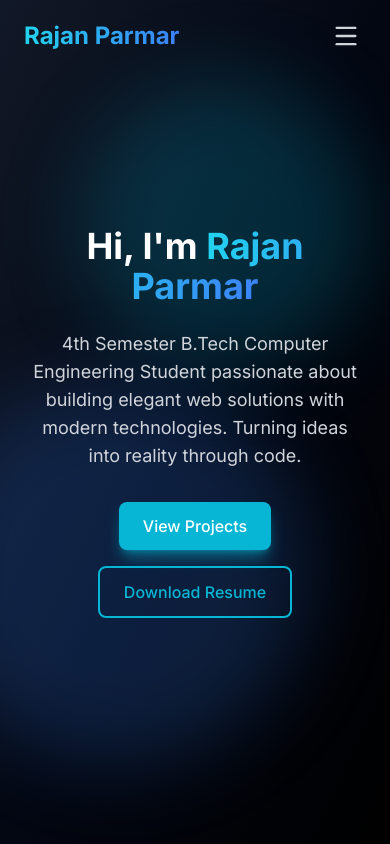
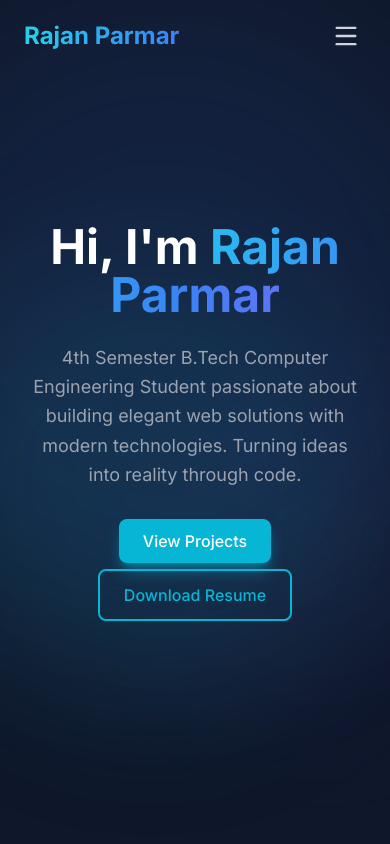
Before and after one commit to rajan-parmar-23102006/rajanparmar, a Next.js app in the folder rajan-portfolio/: page / in a window 390 px wide. Shown: the top 844 px of the page. Built offline with nearby package versions, Linux system fonts and the light colour scheme.

Commit message:
Revert "mobile responsive , zero free lagging"
This reverts commit d5c32a6ee825c4807687142f0b1705a1fc224857.

```diff
--- a/rajan-portfolio/app/globals.css
+++ b/rajan-portfolio/app/globals.css
@@ -13,8 +13,7 @@ html {
 }
 
 body {
-  background: linear-gradient(to bottom right, #111827, #030712, #000000);
-  background-attachment: fixed;
+  background-color: #0f172a;
   color: #ffffff;
   font-family: 'Inter', system-ui, -apple-system, sans-serif;
   overflow-x: hidden;
@@ -34,7 +33,7 @@ body {
 }
 
 ::-webkit-scrollbar-track {
-  background: #0a0a0a;
+  background: #1e293b;
 }
 
 ::-webkit-scrollbar-thumb {
@@ -65,53 +64,3 @@ body {
     }
   }
 }
-
-/* ===== PERFORMANCE OPTIMIZATIONS ===== */
-
-/* Mobile Performance Optimization */
-@media (max-width: 767px) {
-  /* Reduce blur intensity on mobile for better performance */
-  .blur-3xl {
-    filter: blur(40px) !important;
-  }
-
-  /* Hardware acceleration for smoother animations */
-  section {
-    transform: translateZ(0);
-    will-change: transform;
-    -webkit-backface-visibility: hidden;
-    backface-visibility: hidden;
-  }
-
-  /* Optimize motion elements */
-  [class*="motion"] {
-    will-change: opacity, transform;
-  }
-}
-
-/* GPU acceleration for animated elements */
-.blur-3xl {
-  transform: translateZ(0);
-  will-change: transform;
-}
-
-/* Optimize images and media */
-img, video {
-  content-visibility: auto;
-}
-
-/* Reduce animation complexity for users who prefer it */
-@media (prefers-reduced-motion: reduce) {
-  *,
-  *::before,
-  *::after {
-    animation-duration: 0.01ms !important;
-    animation-iteration-count: 1 !important;
-    transition-duration: 0.01ms !important;
-    scroll-behavior: auto !important;
-  }
-
-  .blur-3xl {
-    animation: none !important;
-  }
-}
--- a/rajan-portfolio/components/Contact.tsx
+++ b/rajan-portfolio/components/Contact.tsx
@@ -70,7 +70,7 @@ export default function Contact() {
                   required
                   value={formData.name}
                   onChange={(e) => setFormData({ ...formData, name: e.target.value })}
-                  className="w-full px-4 py-3 bg-gray-950/80 border border-gray-700/50 rounded-lg focus:border-cyan-500 focus:outline-none text-white backdrop-blur-sm"
+                  className="w-full px-4 py-3 bg-gray-800 border border-gray-700 rounded-lg focus:border-cyan-500 focus:outline-none text-white"
                   placeholder="Your name"
                   disabled={status === "sending"}
                 />
@@ -83,7 +83,7 @@ export default function Contact() {
                   required
                   value={formData.email}
                   onChange={(e) => setFormData({ ...formData, email: e.target.value })}
-                  className="w-full px-4 py-3 bg-gray-950/80 border border-gray-700/50 rounded-lg focus:border-cyan-500 focus:outline-none text-white backdrop-blur-sm"
+                  className="w-full px-4 py-3 bg-gray-800 border border-gray-700 rounded-lg focus:border-cyan-500 focus:outline-none text-white"
                   placeholder="your.email@example.com"
                   disabled={status === "sending"}
                 />
@@ -96,7 +96,7 @@ export default function Contact() {
                   rows={5}
                   value={formData.message}
                   onChange={(e) => setFormData({ ...formData, message: e.target.value })}
-                  className="w-full px-4 py-3 bg-gray-950/80 border border-gray-700/50 rounded-lg focus:border-cyan-500 focus:outline-none text-white resize-none backdrop-blur-sm"
+                  className="w-full px-4 py-3 bg-gray-800 border border-gray-700 rounded-lg focus:border-cyan-500 focus:outline-none text-white resize-none"
                   placeholder="Your message..."
                   disabled={status === "sending"}
                 />
--- a/rajan-portfolio/components/Footer.tsx
+++ b/rajan-portfolio/components/Footer.tsx
@@ -5,7 +5,7 @@ import { Github, Linkedin, Mail } from "lucide-react";
 
 export default function Footer() {
   return (
-    <footer className="bg-black/50 border-t border-gray-800/50 py-8 backdrop-blur-sm">
+    <footer className="bg-gray-900 border-t border-gray-800 py-8">
       <div className="max-w-6xl mx-auto px-6">
         <div className="flex flex-col md:flex-row justify-between items-center gap-4">
           <p className="text-gray-400 text-center md:text-left">
--- a/rajan-portfolio/components/Hero.tsx
+++ b/rajan-portfolio/components/Hero.tsx
@@ -3,109 +3,112 @@
 import { motion } from "framer-motion";
 import Button from "./ui/Button";
 import { personalInfo } from "@/data/personalInfo";
-import { useReducedMotion } from "@/hooks/useReducedMotion";
 
 export default function Hero() {
-  // Use optimized hook for detecting reduced motion needs
-  const reduceMotion = useReducedMotion();
+  return (
+    <section id="home" className="min-h-screen flex items-center justify-center relative overflow-hidden">
+      {/* Animated Background Gradient
+      <div className="absolute inset-0 bg-gradient-to-br from-gray-900 via-gray-800 to-gray-900">
+        <div className="absolute inset-0 bg-gradient-to-tr from-cyan-500/10 via-transparent to-blue-500/10 animate-pulse" />
+      </div> */}
 
-  return (
-    <section
-      id="home"
-      className="relative min-h-screen flex items-center justify-center overflow-hidden"
-    >
-      {/* Animated Background Gradient */}
-      <div className="absolute inset-0 bg-gradient-to-br from-gray-900 via-gray-950 to-black" />
-
-      {/* Floating Animated Orbs - Simplified on Mobile */}
+      {/* Floating Animated Orbs */}
+      <div className="absolute inset-0 overflow-hidden pointer-events-none">
         <motion.div
-        className="absolute top-20 left-20 w-72 h-72 bg-cyan-500/20 rounded-full blur-3xl"
-        style={{ willChange: reduceMotion ? 'auto' : 'transform' }}
-        animate={
-          reduceMotion
-            ? {} // No animation on mobile
-            : {
-                x: [0, 30, 0],
-                y: [0, 50, 0],
-              }
-        }
-        transition={
-          reduceMotion
-            ? {}
-            : {
-                duration: 8,
+          className="absolute top-1/4 -left-20 w-96 h-96 bg-cyan-400/10 rounded-full blur-3xl"
+          animate={{
+            y: [0, 100, 0],
+            x: [0, 50, 0],
+            scale: [1, 1.2, 1],
+          }}
+          transition={{
+            duration: 20,
             repeat: Infinity,
-                ease: "linear",
-              }
-        }
+            ease: "easeInOut"
+          }}
         />
         <motion.div
-        className="absolute bottom-20 right-20 w-96 h-96 bg-blue-500/20 rounded-full blur-3xl"
-        style={{ willChange: reduceMotion ? 'auto' : 'transform' }}
-        animate={
-          reduceMotion
-            ? {} // No animation on mobile
-            : {
-                x: [0, -40, 0],
-                y: [0, -30, 0],
-              }
-        }
-        transition={
-          reduceMotion
-            ? {}
-            : {
+          className="absolute bottom-1/4 -right-20 w-[500px] h-[500px] bg-blue-500/10 rounded-full blur-3xl"
+          animate={{
+            y: [0, -80, 0],
+            x: [0, -60, 0],
+            scale: [1, 1.3, 1],
+          }}
+          transition={{
+            duration: 18,
+            repeat: Infinity,
+            ease: "easeInOut"
+          }}
+        />
+        <motion.div
+          className="absolute top-1/2 left-1/2 w-64 h-64 bg-purple-500/5 rounded-full blur-3xl"
+          animate={{
+            scale: [1, 1.5, 1],
+            opacity: [0.3, 0.6, 0.3],
+          }}
+          transition={{
             duration: 10,
             repeat: Infinity,
-                ease: "linear",
-              }
-        }
+            ease: "easeInOut"
+          }}
         />
+      </div>
 
       {/* Content */}
-      <div className="relative z-10 max-w-5xl mx-auto px-6 text-center">
+      <div className="relative z-10 text-center px-6 max-w-5xl">
         {/* Main Title with Scale Animation */}
         <motion.h1
-          className="text-4xl md:text-6xl lg:text-7xl font-bold mb-6"
-          initial={{ opacity: 0, scale: reduceMotion ? 1 : 0.8 }}
-          animate={{ opacity: 1, scale: 1 }}
+          className="text-5xl md:text-7xl font-bold mb-6"
+          initial={{ opacity: 0, scale: 0.8, y: 30 }}
+          animate={{ opacity: 1, scale: 1, y: 0 }}
           transition={{
-            duration: reduceMotion ? 0.3 : 0.8,
-            type: reduceMotion ? "tween" : "spring",
-            damping: 15,
+            duration: 0.8,
+            type: "spring",
+            stiffness: 100
           }}
         >
           Hi, I'm{" "}
-          <span className="bg-gradient-to-r from-cyan-400 to-blue-500 bg-clip-text text-transparent">
+          <span className="bg-gradient-to-r from-cyan-400 via-blue-500 to-purple-500 bg-clip-text text-transparent animate-gradient">
             {personalInfo.name}
           </span>
         </motion.h1>
 
         {/* Description with Fade-in */}
         <motion.p
-          className="text-lg md:text-xl text-gray-300 mb-8 max-w-3xl mx-auto"
-          initial={{ opacity: 0, y: reduceMotion ? 0 : 20 }}
+          className="text-gray-400 text-lg mb-10 max-w-2xl mx-auto leading-relaxed"
+          initial={{ opacity: 0, y: 30 }}
           animate={{ opacity: 1, y: 0 }}
-          transition={{ duration: reduceMotion ? 0.3 : 0.6, delay: reduceMotion ? 0.1 : 0.3 }}
+          transition={{ duration: 0.8, delay: 0.5 }}
         >
-          4th Semester B.Tech Computer Engineering Student passionate about
-          building elegant web solutions with modern technologies. Turning ideas
-          into reality through code.
+          4th Semester B.Tech Computer Engineering Student passionate about building
+          elegant web solutions with modern technologies. Turning ideas into reality through code.
         </motion.p>
 
         {/* Buttons with Stagger Animation */}
+        {/* Buttons with Stagger Animation */}
         <motion.div
-          className="flex flex-col sm:flex-row gap-4 justify-center items-center"
-          initial={{ opacity: 0, y: reduceMotion ? 0 : 20 }}
+          className="flex flex-wrap gap-4 justify-center items-center"
+          initial={{ opacity: 0, y: 30 }}
           animate={{ opacity: 1, y: 0 }}
-          transition={{ duration: reduceMotion ? 0.3 : 0.6, delay: reduceMotion ? 0.2 : 0.5 }}
+          transition={{ duration: 0.8, delay: 0.7 }}
         >
-          <Button href="#projects" variant="primary">
-            View Projects
-          </Button>
-          <Button href="/resume.pdf" variant="secondary" download>
-            Download Resume
-          </Button>
+          <motion.div
+            whileHover={{ scale: 1.05 }}
+            whileTap={{ scale: 0.95 }}
+          >
+            <Button href="#projects">View Projects</Button>
           </motion.div>
+          <motion.div
+            whileHover={{ scale: 1.05 }}
+            whileTap={{ scale: 0.95 }}
+            className="inline-flex"
+          >
+            <a href="/RajanParmar_resume.pdf" download="RajanParmar_resume.pdf">
+              <Button variant="secondary">Download Resume</Button>
+            </a>
+          </motion.div>
+        </motion.div>
+
       </div>
     </section>
   );
--- a/rajan-portfolio/components/Navbar.tsx
+++ b/rajan-portfolio/components/Navbar.tsx
@@ -42,7 +42,7 @@ export default function Navbar() {
       <nav
         className={`fixed top-0 w-full z-50 transition-all duration-300 ${
           scrolled
-            ? "bg-black/90 backdrop-blur-lg shadow-lg border-b border-gray-800/50"
+            ? "bg-gray-900/95 backdrop-blur-lg shadow-lg border-b border-gray-800"
             : "bg-transparent"
         }`}
       >
@@ -85,12 +85,12 @@ export default function Navbar() {
         <>
           {/* Backdrop */}
           <div
-            className="fixed inset-0 bg-black/90 z-40 md:hidden"
+            className="fixed inset-0 bg-black/80 z-40 md:hidden"
             onClick={() => setIsOpen(false)}
           />
 
           {/* Menu Panel */}
-          <div className="fixed top-0 right-0 bottom-0 w-[280px] bg-gray-950 border-l border-gray-800/50 z-40 md:hidden shadow-2xl">
+          <div className="fixed top-0 right-0 bottom-0 w-[280px] bg-gray-900 border-l border-gray-800 z-40 md:hidden shadow-2xl">
             {/* Menu Content */}
             <div className="flex flex-col h-full pt-24 px-8">
               {/* Navigation Links */}
--- a/rajan-portfolio/components/Projects.tsx
+++ b/rajan-portfolio/components/Projects.tsx
@@ -7,7 +7,7 @@ import { ExternalLink, Github } from "lucide-react";
 
 export default function Projects() {
   return (
-    <SectionWrapper id="projects" className="bg-black/30">
+    <SectionWrapper id="projects" className="bg-gray-900/50">
       <div className="max-w-7xl w-full">
         <motion.h2
           className="text-4xl md:text-5xl font-bold text-center mb-16"
@@ -28,7 +28,7 @@ export default function Projects() {
               viewport={{ once: true }}
               transition={{ delay: index * 0.1 }}
             >
-              <div className="group relative h-full bg-gray-900/60 backdrop-blur-sm border border-gray-700/50 rounded-xl p-6 hover:border-cyan-500 transition-all duration-300 overflow-hidden">
+              <div className="group relative h-full bg-gray-800/50 backdrop-blur-sm border border-gray-700 rounded-xl p-6 hover:border-cyan-500 transition-all duration-300 overflow-hidden">
                 {/* Gradient Background */}
                 <div className={`absolute inset-0 bg-gradient-to-br ${project.gradient} opacity-0 group-hover:opacity-10 transition-opacity duration-300`} />
                 <div className="relative z-10">
--- a/rajan-portfolio/components/ui/Card.tsx
+++ b/rajan-portfolio/components/ui/Card.tsx
@@ -14,7 +14,7 @@ export default function Card({ children, className, hover = true }: CardProps) {
   return (
     <motion.div
       className={cn(
-        "bg-gray-900/60 backdrop-blur-sm border border-gray-700/50 rounded-xl p-6",
+        "bg-gray-800/50 backdrop-blur-sm border border-gray-700 rounded-xl p-6",
         className
       )}
       initial={{ opacity: 0, scale: 0.9 }}
--- a/rajan-portfolio/hooks/useReducedMotion.ts
+++ /dev/null
@@ -1,41 +0,0 @@
-"use client";
-
-import { useEffect, useState } from 'react';
-
-export function useReducedMotion() {
-  const [shouldReduceMotion, setShouldReduceMotion] = useState(false);
-
-  useEffect(() => {
-    // Check device capabilities
-    const isMobile = window.innerWidth < 768;
-    const prefersReducedMotion = window.matchMedia('(prefers-reduced-motion: reduce)').matches;
-
-    // Also check for low-end devices (rough heuristic)
-    const isLowEndDevice = navigator.hardwareConcurrency ? navigator.hardwareConcurrency <= 4 : false;
-
-    setShouldReduceMotion(isMobile || prefersReducedMotion || isLowEndDevice);
-
-    // Listen for changes in reduced motion preference
-    const mediaQuery = window.matchMedia('(prefers-reduced-motion: reduce)');
-    const handleChange = (e: MediaQueryListEvent) => {
-      setShouldReduceMotion(e.matches || isMobile || isLowEndDevice);
-    };
-
-    mediaQuery.addEventListener('change', handleChange);
-
-    // Listen for resize to detect mobile
-    const handleResize = () => {
-      const newIsMobile = window.innerWidth < 768;
-      setShouldReduceMotion(newIsMobile || prefersReducedMotion || isLowEndDevice);
-    };
-
-    window.addEventListener('resize', handleResize);
-
-    return () => {
-      mediaQuery.removeEventListener('change', handleChange);
-      window.removeEventListener('resize', handleResize);
-    };
-  }, []);
-
-  return shouldReduceMotion;
-}
```
Also changed, not shown: rajan-portfolio/components/About.tsx (+4 -4 lines), rajan-portfolio/components/Experience.tsx (+4 -4 lines). Lines whose indentation alone changed are shown as unchanged.
